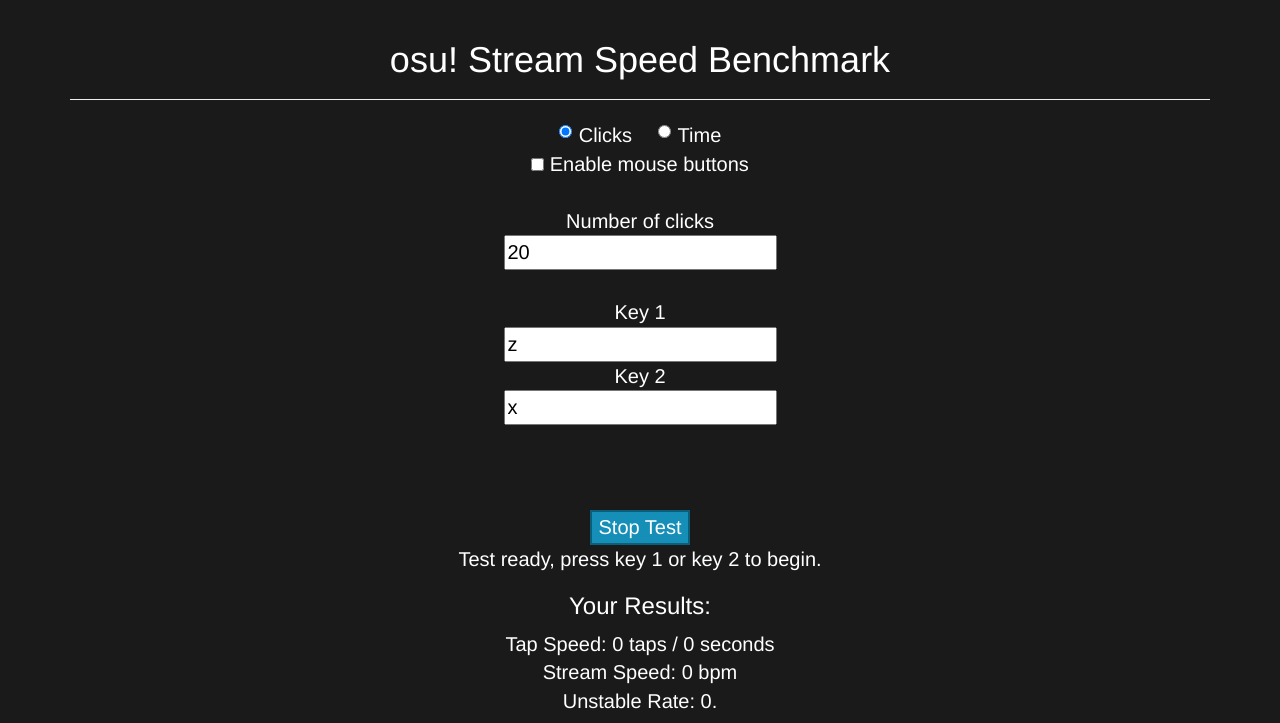
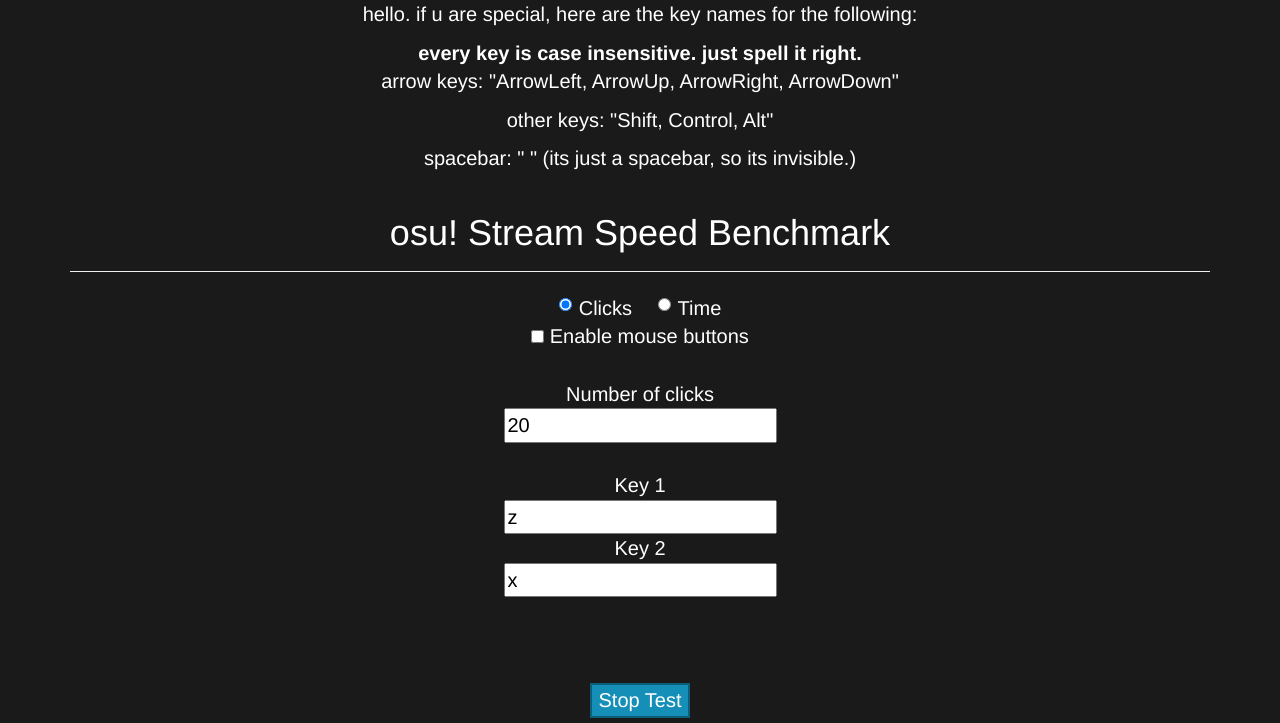
Before and after one commit to nickelyn/stream, a plain HTML site: page index.html in a window 1280 px wide. Both pictures are taken after a click on the button "Begin Test". Shown: the top 723 px of the page. Drawn offline with nearby package versions, Linux system fonts and the light colour scheme.

Commit message:
Add support for special keys

```diff
--- a/index.html
+++ b/index.html
@@ -17,7 +17,6 @@
       <script src="https://oss.maxcdn.com/respond/1.4.2/respond.min.js"></script>
     <![endif]-->
   <style>
-
     html {
       position: relative;
       min-height: 100%;
@@ -33,12 +32,12 @@
 
     button {
       background-color: #168fb8 !important;
-      border-color:#0d5e79;
-      border-style:solid;
+      border-color: #0d5e79;
+      border-style: solid;
     }
 
     input {
-      color:black !important;
+      color: black !important;
     }
 
     .footer {
@@ -55,7 +54,13 @@
 
 <body>
   <div class="container text-center" role="main" style="font-size:20px">
-
+    <div>
+      <p>hello. if u are special, here are the key names for the following:</p>
+      <strong>every key is case insensitive. just spell it right.</strong>
+      <p>arrow keys: "ArrowLeft, ArrowUp, ArrowRight, ArrowDown"</p>
+      <p>other keys: "Shift, Control, Alt"</p>
+      <p>spacebar: " " (its just a spacebar, so its invisible.)</p>
+    </div>
     <div class="page-header text-center">
       <h1>osu! Stream Speed Benchmark</h1>
     </div>
@@ -85,13 +90,13 @@
     </div>
 
     Key 1<br />
-    <input id="key1" maxlength="1" /><br />
+    <input id="key1" maxlength="10" /><br />
     Key 2<br />
-    <input id="key2" maxlength="1" /><br /><br />
+    <input id="key2" maxlength="10" /><br /><br />
     <div style="overflow-wrap: break-word;" contenteditable="false">
     </div><br />
     <button id="submit" onclick="beginTest()" type="button">Begin Test</button><br />
-    <button id="stopbtn" onClick="endTest()" type="button" style="display:none">Stop Test</button><br />
+    <button id="stopbtn" onclick="endTest()" type="button" style="display:none">Stop Test</button><br />
 
     <div id="status">Time starts when you make your first click.</div>
     <h3>Your Results:</h3>
--- a/main.js
+++ b/main.js
@@ -13,6 +13,7 @@
 
 var runNumber = 0;
 var counterNumber = 0;
+let updater;
 
 var baseData = {
 	type: "spline",
@@ -42,8 +43,8 @@
 	timediffs.length = 0;
 
 	beginTime = -1;
-	key1 = $('#key1').val();
-	key2 = $('#key2').val();
+	key1 = $('#key1').val().toLowerCase();
+	key2 = $('#key2').val().toLowerCase();
 	mouse = $("input[name='cmouse']").prop("checked");
 	$("div#status").html("Test ready, press key 1 or key 2 to begin.");
 	$("div#Result").html("\
@@ -176,16 +177,14 @@
 	}
 
 	if (_running) {
-
-
-		if ((String.fromCharCode(event.which) == key1.toUpperCase()) || (String.fromCharCode(event.which) == key2.toUpperCase())) {
-			if (event.key == key1) {
+		if (event.key.toLowerCase() == key1 || event.key.toLowerCase() == key2) {
+			//if ((String.fromCharCode(event.which) == key1.toUpperCase()) || (String.fromCharCode(event.which) == key2.toUpperCase())) {
+			if (event.key.toLowerCase() == key1) {
 				target.appendChild(wrapKey(key1, "red"));
 			}
-			if (event.key == key2) {
+			if (event.key.toLowerCase() == key2) {
 				target.appendChild(wrapKey(key2, "white"));
 			}
-
 			switch (beginTime) {
 				case -1:
 					beginTime = Date.now();
```
